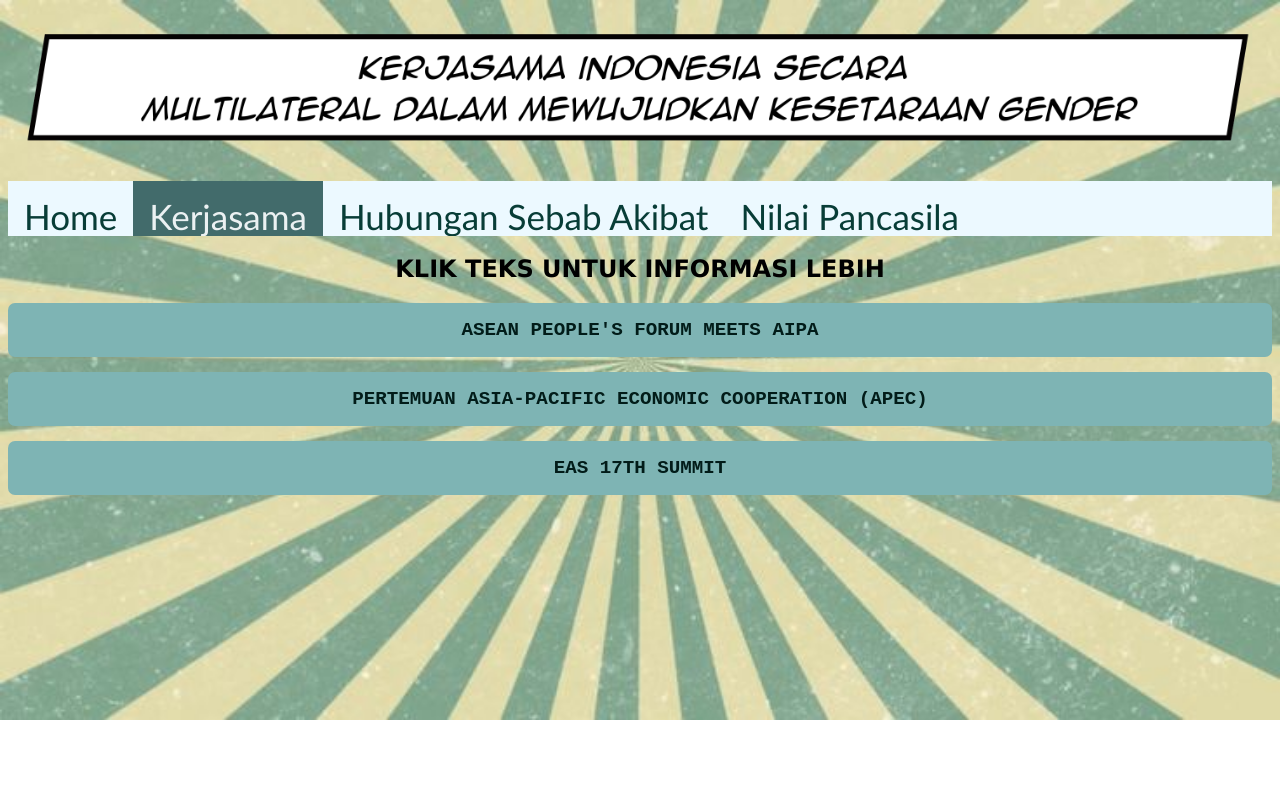
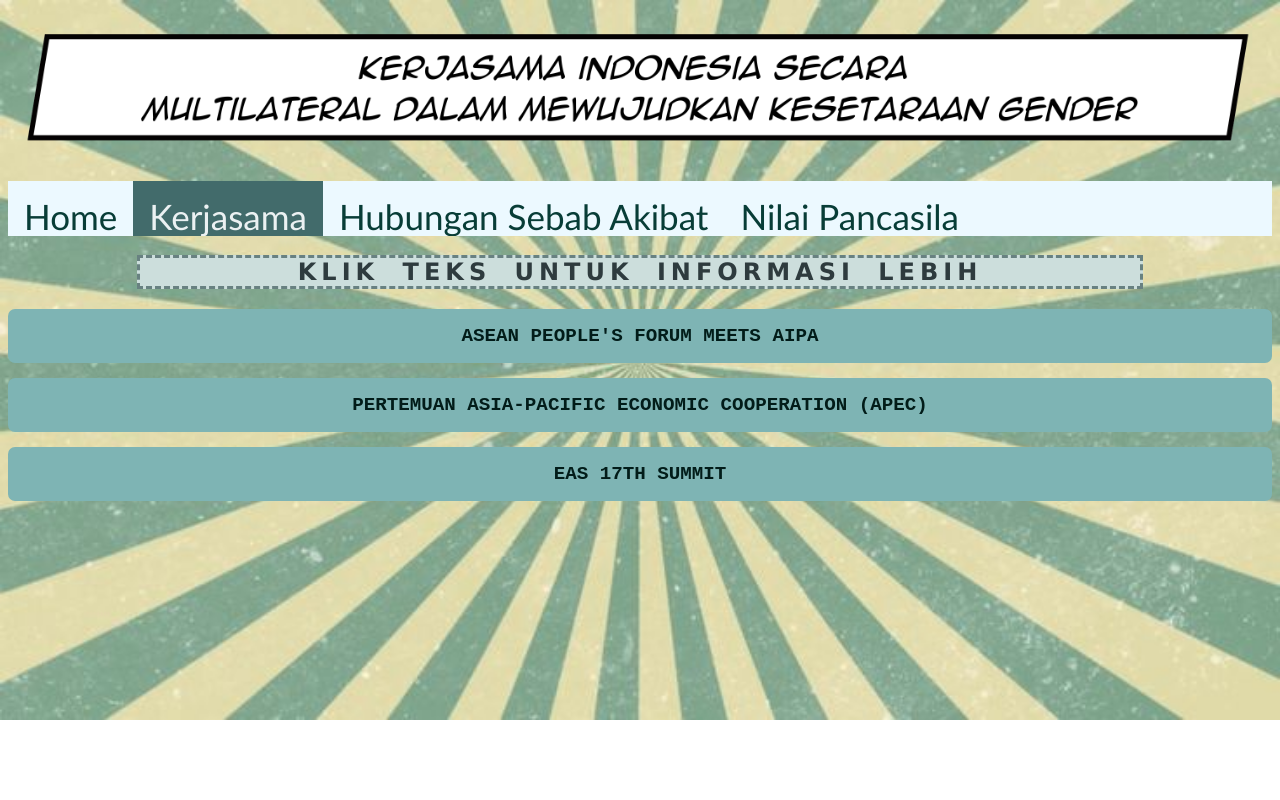
Before and after one commit to Nera-Puntadewa/SAS-TIK_92_23_Nera, a plain HTML site: page kr.html in a window 1280 px wide. Drawn offline with Linux system fonts and the light colour scheme; a web font is replaced by a local one.

Commit message:
Update kr.css

```diff
--- a/kr.css
+++ b/kr.css
@@ -241,3 +241,15 @@ input[type='checkbox'] {
     height: 440px;
     padding-top: 15px;
   }
+
+h2.klik{
+    word-spacing: 10px;
+    letter-spacing: 5px;
+    color:#2e3b3e;
+    background-color: #ccdedc;
+    border-width: 3px;
+    border-style: dashed;
+    border-color:#688181;
+    width: 1000px;
+
+}
```
